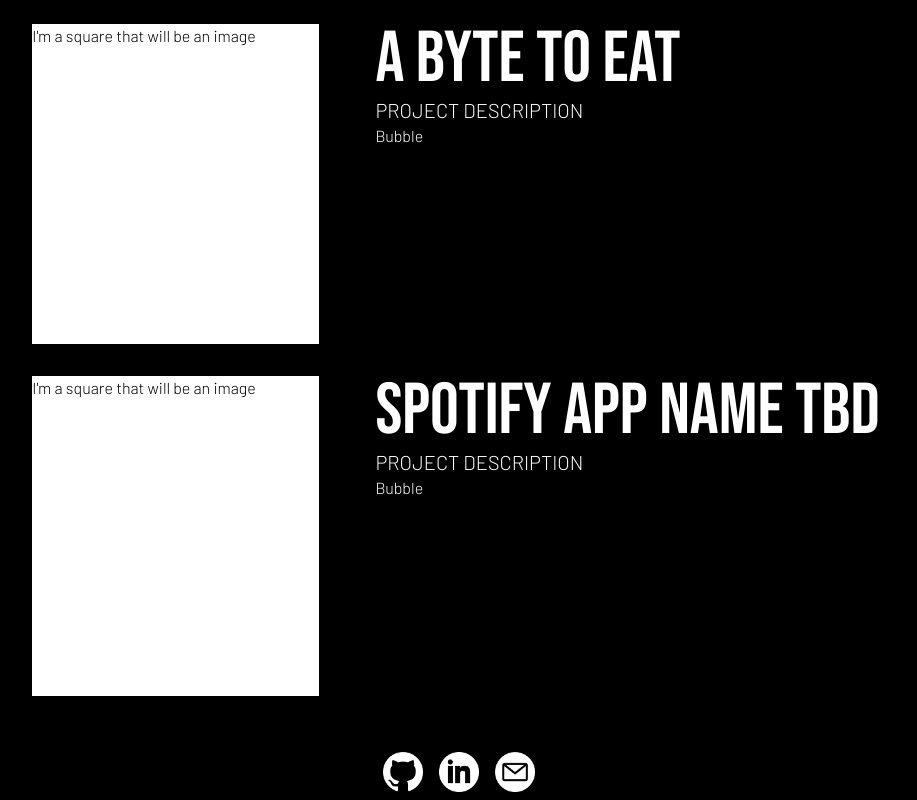
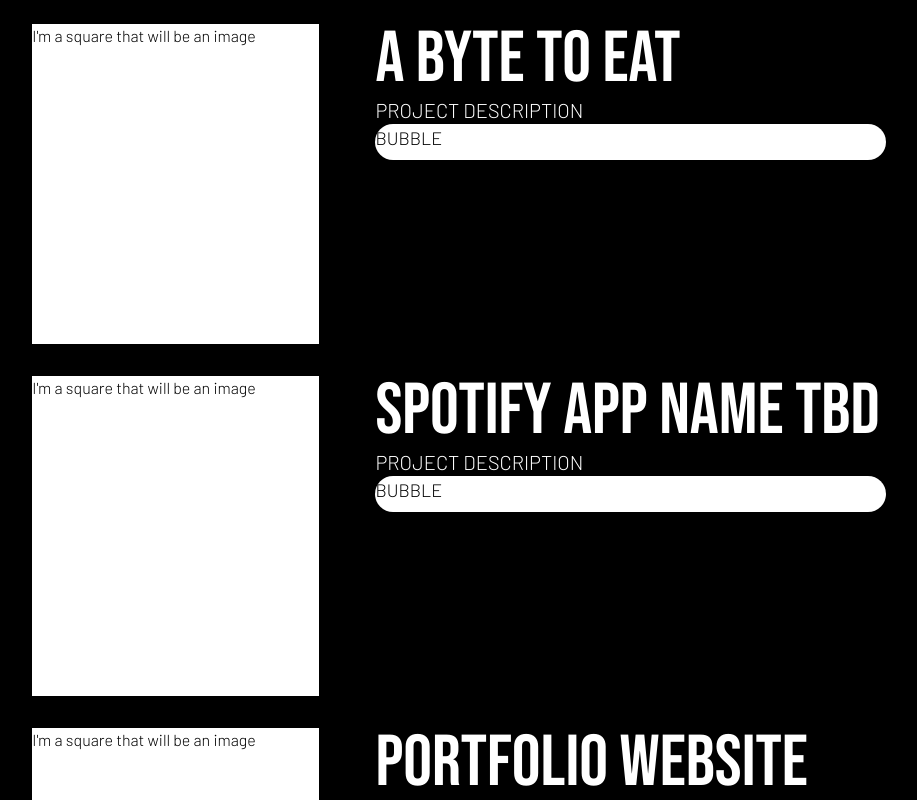
Before and after one commit to cadesmith/PortfolioSite, a Next.js app: page /projects in a window 1280 px wide. Shown: the part 520-1320 px from the top of the page, without its empty margins (181-1098 px from the left). Built offline with nearby package versions, Linux system fonts and the light colour scheme.

Commit message:
worked on tech stack bubble

```diff
--- a/app/components/Bubble.tsx
+++ b/app/components/Bubble.tsx
@@ -2,6 +2,8 @@ import React from 'react'
 
 export default function Bubble() {
   return (
-    <div>Bubble</div>
+    <div className='rounded-full h-9 bg-white'>
+        <p className='text-black text-lg'>BUBBLE</p>
+    </div>
   )
 }
--- a/app/projects/page.tsx
+++ b/app/projects/page.tsx
@@ -13,6 +13,9 @@ export default function Projects() {
       <Project
         title={'SPOTIFY APP NAME TBD'}
       />
+      <Project
+        title={'PORTFOLIO WEBSITE'}
+      />
     </div>
   )
 }
```
Also changed, not shown: app/components/Project.tsx (line endings or trailing spaces).
